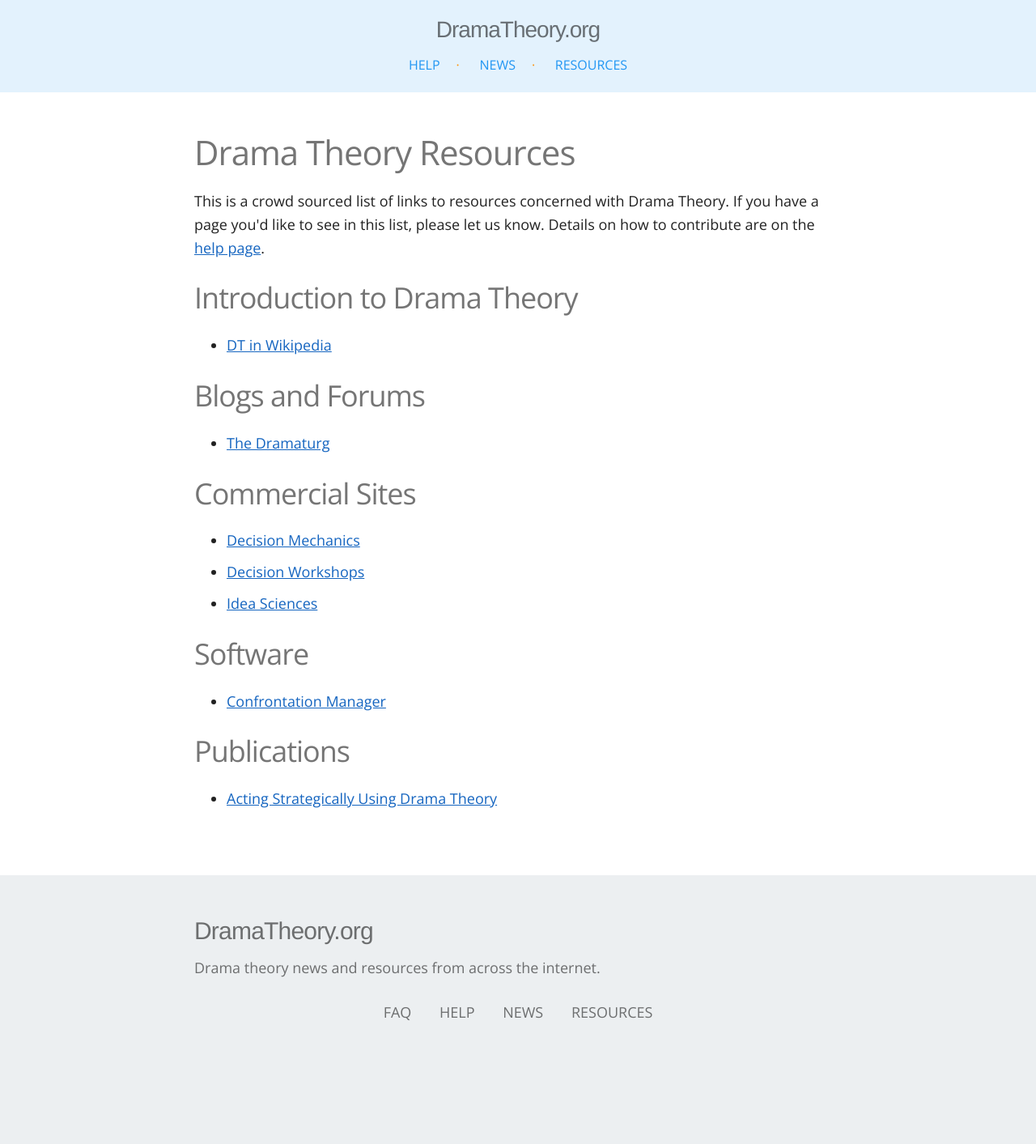
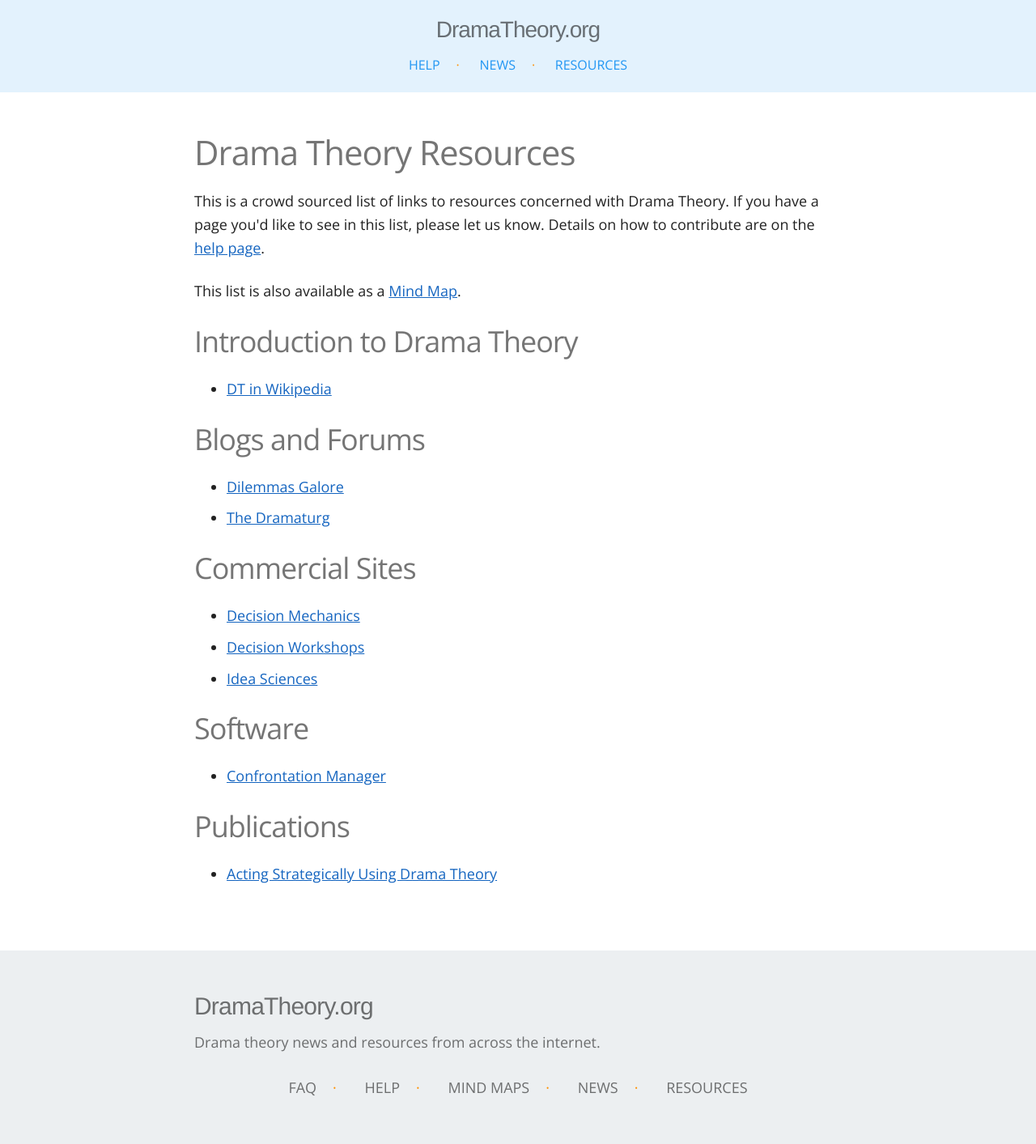
Before and after one commit to dramatheory/dramatheory.github.io, a Jekyll site: the page built from resources.html, in a window 1280 px wide. Shown: the whole page at 81% size. Built offline with Jekyll 4.4.1, drawn with Linux system fonts in a browser that asks for light colours; some web fonts are replaced; Markdown is read by kramdown in place of the engine named in the settings; before the commit the page ends 1320 px from its top, so only the background shows below that.

Commit message:
mind maps

```diff
--- a/_includes/html-components/header.html
+++ b/_includes/html-components/header.html
@@ -9,7 +9,7 @@
                 <nav class="menu menu-horizontal">
                 <ul class="menu-list">
                     {% for page in site.pages %}
-                        {% if page.id != "faq" and page.id != "index" and page.title %}
+                        {% if page.id != "mind-maps" and page.id != "faq" and page.id != "index" and page.title %}
                             <li class="menu-item">
                                 <a class="menu-link" href="{{ page.url | prepend: site.baseurl }}">{{ page.title }}</a>
                             </li>
--- a/_includes/resources.md
+++ b/_includes/resources.md
@@ -4,6 +4,7 @@
 
 ### Blogs and Forums
 
+- [Dilemmas Galore](http://www.dilemmasgalore.com)
 - [The Dramaturg](https://dramatheory.wordpress.com/)
 
 ### Commercial Sites
--- a/css/main.scss
+++ b/css/main.scss
@@ -355,6 +355,23 @@
         a {
             color:  $c-text-dark-on-light-secondary;
         }
+        li:not(:last-child) a:after {
+            color: $c-accent;
+            content: '·';
+            display: inline-block;
+            font-style: normal;
+
+            padding-left: 6px;
+
+            /* Larger than mobile */
+            @media (min-width: 400px) {
+            }
+            /* Larger than phablet */
+            @media (min-width: 550px) {
+                padding-left: 20px;
+            }
+        }
+
     }
 }
 
--- a/index.html
+++ b/index.html
@@ -14,7 +14,7 @@
 					<nav class="menu menu-horizontal">
 					<ul class="menu-list">
 						{% for page in site.pages %}
-							{% if page.id != "faq" and page.id != "index" and page.title %}
+							{% if page.id != "mind-maps" and page.id != "faq" and page.id != "index" and page.title %}
 								<li class="menu-item">
 									<a class="menu-link" href="{{ page.url | prepend: site.baseurl }}">{{ page.title }}</a>
 								</li>
--- a/resources.html
+++ b/resources.html
@@ -16,6 +16,11 @@
 
 </p>
 
+<p>
+    This list is also available as a <a href="/mind-maps/">Mind Map</a>.
+</p>
+
+
 <div class="row">
     {% capture my_include %}{% include resources.md %}{% endcapture %}
     {{ my_include | markdownify }}
```
Also changed, not shown: mind-map.html (added, +22 -0 lines), 2 other files.
